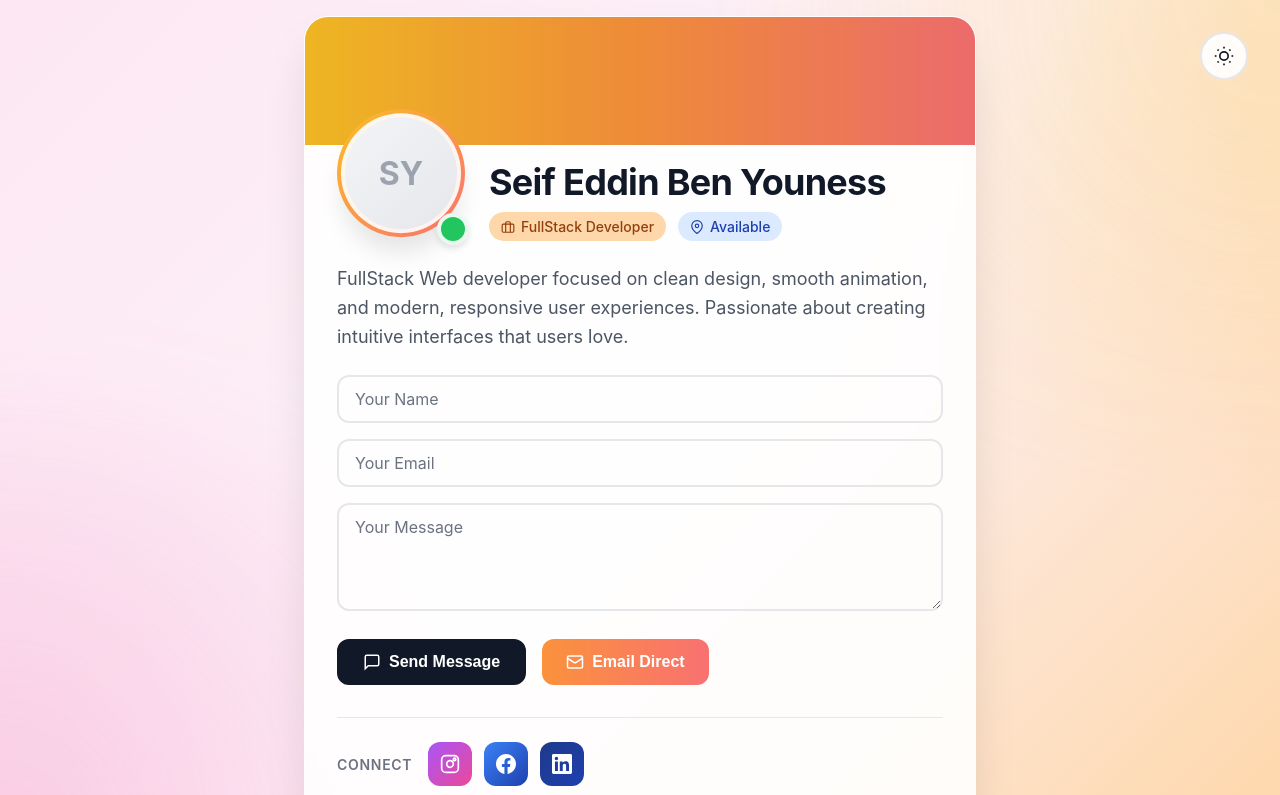
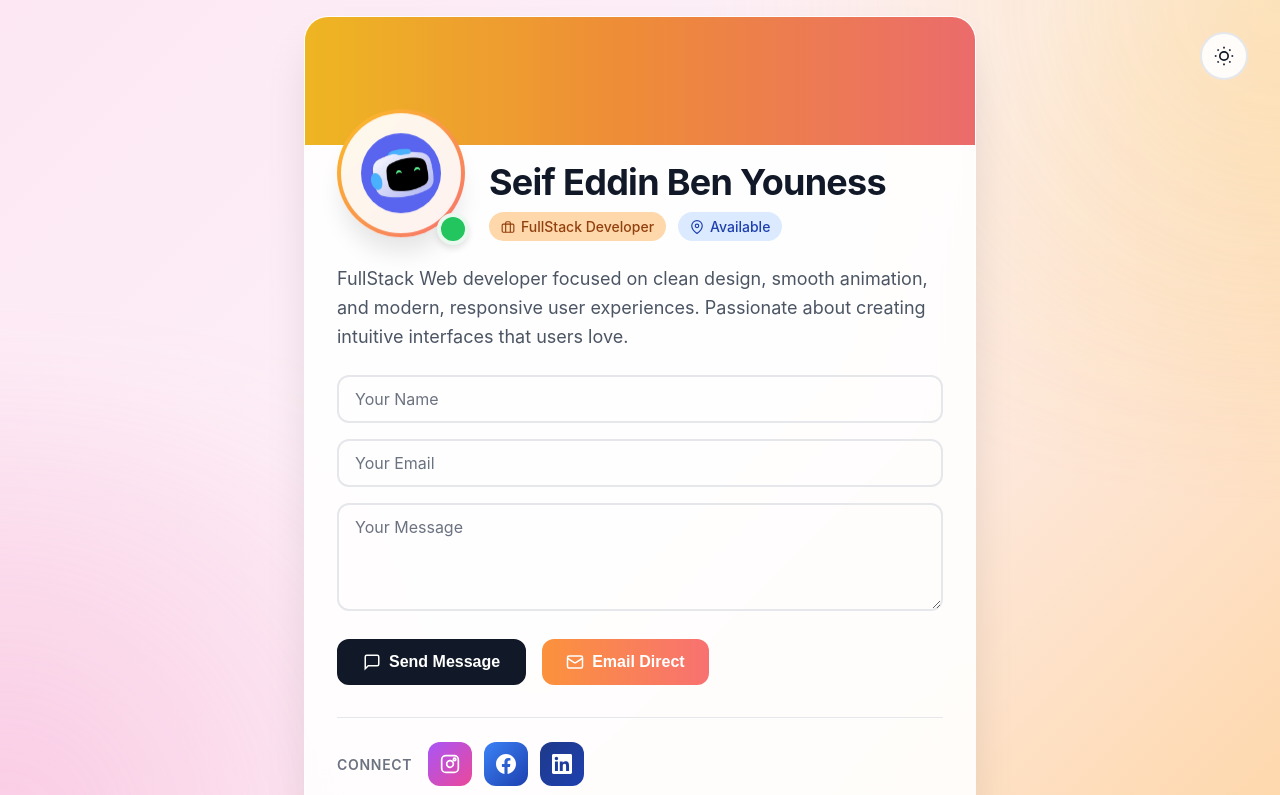
Before and after one commit to seif-ship-it/don-t-fail-me, a website: page index.html in a window 1280 px wide. Shown: the top 795 px of the page. Drawn offline with Linux system fonts and the light colour scheme.

Commit message:
Update portfolio: avatar fixed, contact form working, projects section

```diff
--- a/index.html
+++ b/index.html
@@ -33,7 +33,7 @@
                     <div class="avatar-wrapper">
                         <div class="avatar-border">
                             <div class="avatar-inner">
-                                <div class="avatar-initials">SY</div>
+                                <div class="avatar-initials"><img src="a026bf3fbba011c49b940c0a6ba671c7.jpg" alt="" srcset=""></div>
                             </div>
                         </div>
                         <div class="status-dot"></div>
--- a/styles.css
+++ b/styles.css
@@ -231,23 +231,25 @@ html.dark-mode .theme-toggle .moon-icon {
     justify-content: center;
 }
 
+
 .avatar-initials {
-    width: 112px;
-    height: 112px;
-    border-radius: 50%;
-    background: linear-gradient(135deg, #f3f4f6 0%, #e5e7eb 100%);
+    width: 80px;          /* same as your avatar wrapper size */
+    height: 80px;
+    border-radius: 50%;   /* makes it circular */
+    overflow: hidden;     /* crops anything that overflows */
     display: flex;
     align-items: center;
     justify-content: center;
-    font-size: 2rem;
-    font-weight: bold;
-    color: #9ca3af;
+    background-color: #eee; /* fallback */
 }
 
-html.dark-mode .avatar-initials {
-    background: linear-gradient(135deg, #374151 0%, #1f2937 100%);
-    color: #6b7280;
+.avatar-initials img {
+    width: 100%;
+    height: 100%;
+    object-fit: cover;   /* fills the container without stretching */
+    display: block;
 }
+
 
 .status-dot {
     position: absolute;
```
Also changed, not shown: a026bf3fbba011c49b940c0a6ba671c7.jpg (added).
